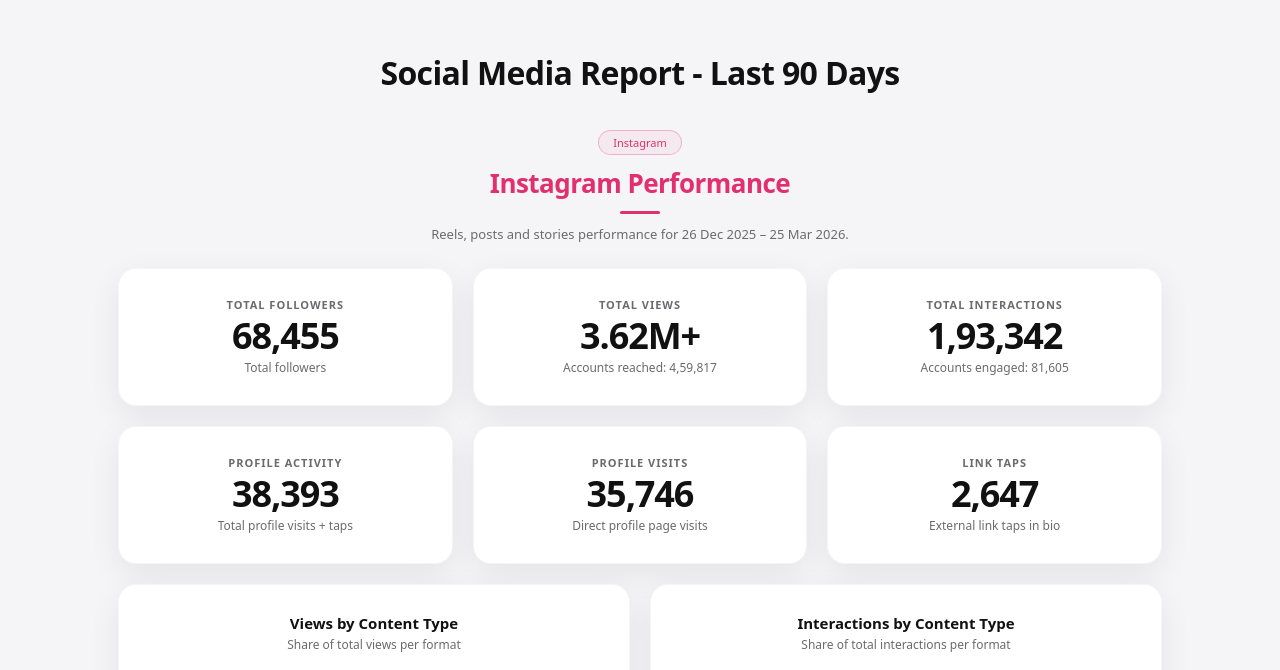
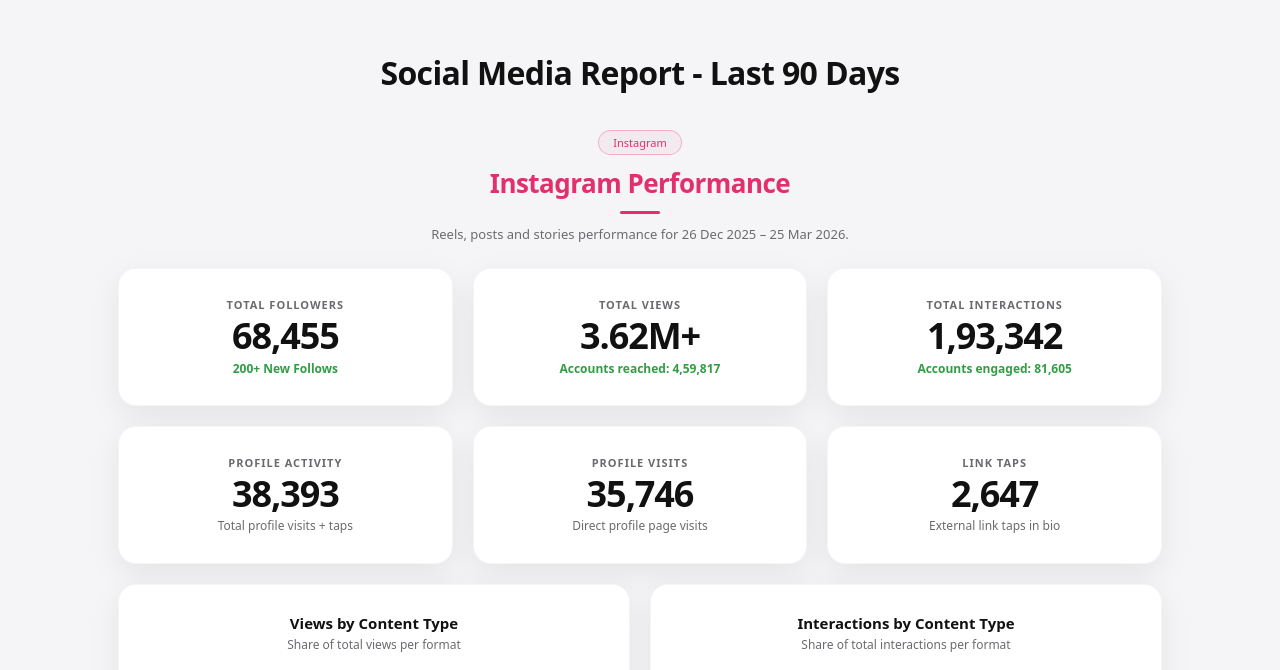
Before and after one commit to danman07/DLIxCWT_90days_report, a plain HTML site: page index.html in a window 1280 px wide. Shown: the part 73-743 px from the top of the page. Drawn offline with Linux system fonts and the light colour scheme.

Commit message:
Update metric labels to use 'metric-sub' class

```diff
--- a/index.html
+++ b/index.html
@@ -678,17 +678,17 @@
         <article class="card metric-card">
           <h3>Total Followers</h3>
           <p class="metric-value">68,455</p>
-          <p class="metric-label">Total followers</p>
+          <p class="metric-sub change-up">200+ New Follows</p>
         </article>
         <article class="card metric-card">
           <h3>Total Views</h3>
           <p class="metric-value">3.62M+</p>
-          <p class="metric-label">Accounts reached: 4,59,817</p>
+          <p class="metric-sub change-up">Accounts reached: 4,59,817</p>
         </article>
         <article class="card metric-card">
           <h3>Total Interactions</h3>
           <p class="metric-value">1,93,342</p>
-          <p class="metric-label">Accounts engaged: 81,605</p>
+          <p class="metric-sub change-up">Accounts engaged: 81,605</p>
         </article>
       </div>
 
@@ -967,12 +967,12 @@
         <article class="card metric-card">
           <h3>Total Followers</h3>
           <p class="metric-value">7,393</p>
-          <p class="metric-sub change-up">+1.4% from prev. 28 days</p>
+          <p class="metric-sub change-up">+40% from prev. 14 days</p>
         </article>
         <article class="card metric-card">
           <h3>Total Views</h3>
           <p class="metric-value">1.16M</p>
-          <p class="metric-label change-down">1,167,134 VIEWS</p>
+          <p class="metric-sub change-up">1,167,134 VIEWS</p>
         </article>
         <article class="card metric-card">
           <h3>Total Engagement</h3>
```
